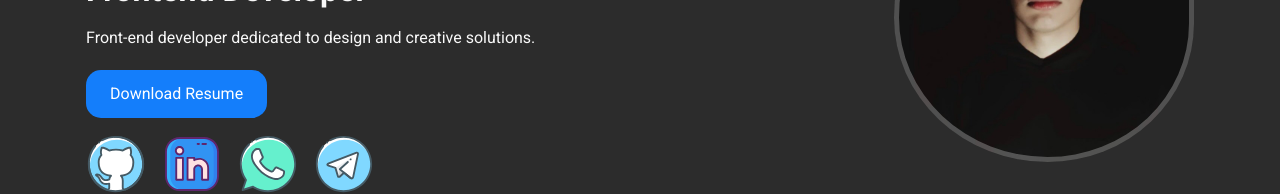
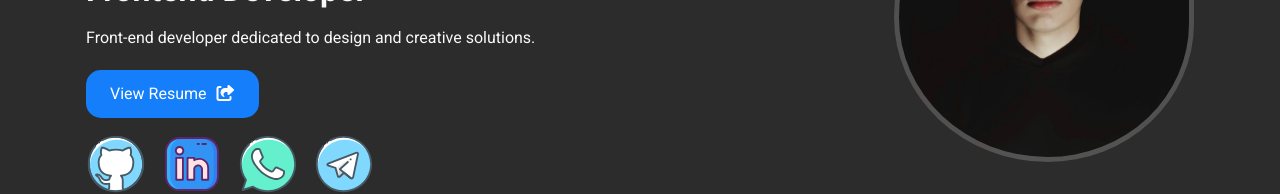
Before and after one commit to ahmad-kashkoush/portfollio, a React (Vite) app: page / in a window 1280 px wide. Shown: the part 282-476 px from the top of the page. Built offline with nearby package versions, Linux system fonts and the light colour scheme; a web font is replaced by a local one.

Commit message:
feat: replace download resume with online
so that resume updates automatically in future

```diff
--- a/src/components/Hero.jsx
+++ b/src/components/Hero.jsx
@@ -23,8 +23,13 @@ export default function Hero() {
               Front-end developer dedicated to design and creative solutions.
             </p>
           </div>
-          <a href={resume} download="AhmedKashkoush_Resume" className="btn">
-            Download Resume
+          <a
+            href="https://ahmad-kashkoush.github.io/ahmad-kashkoush/CV/Ahmed_Kashkoush_Resume.pdf"
+            className="btn"
+            target="_blank"
+          >
+            View Resume
+            <i className="fa-solid fa-share-from-square " style={{marginLeft:"10px"}}></i>
           </a>
           <Social />
         </div>
@@ -34,7 +39,7 @@ export default function Hero() {
             visibleRef.current || visible ? "get-from-side" : ""
           }`}
         ></div>
-        <TechStack  visible={visible||visibleRef.current}/>
+        <TechStack visible={visible || visibleRef.current} />
       </div>
     </section>
   );
```
